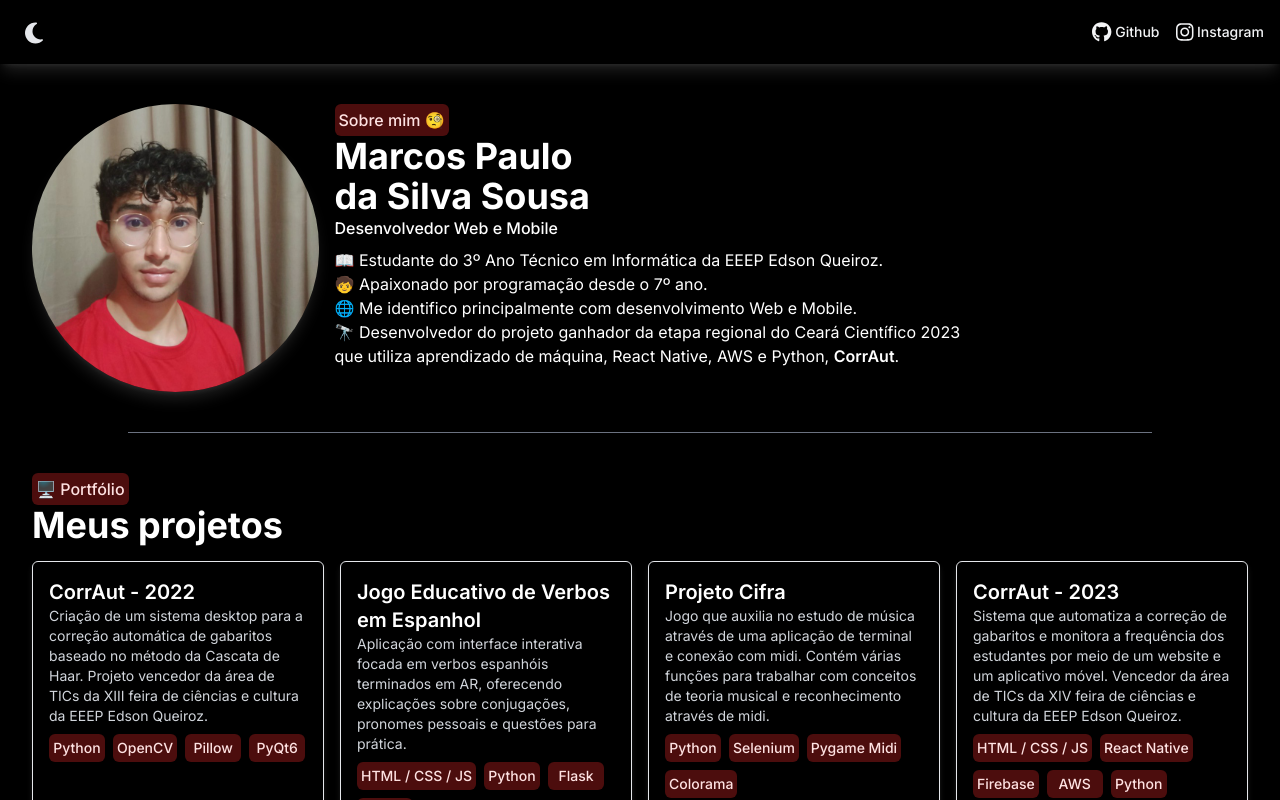
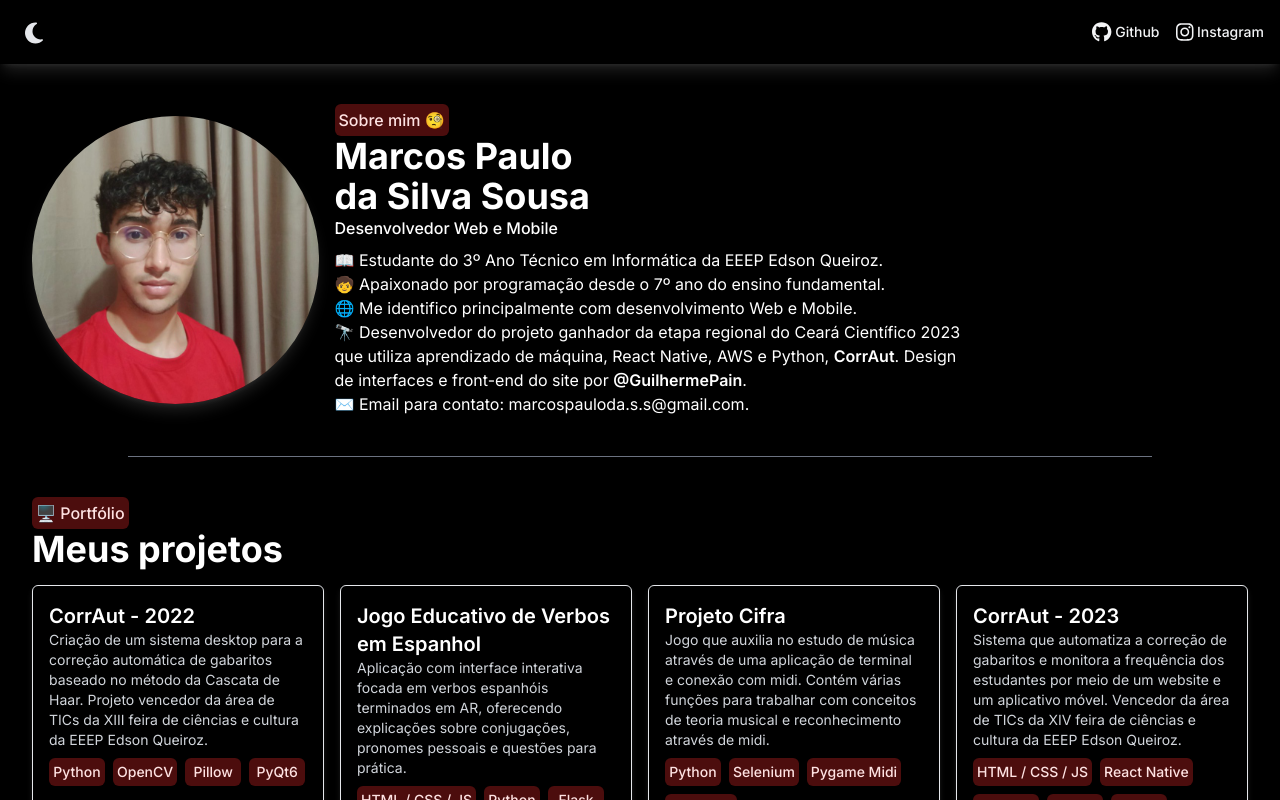
Before and after one commit to marcos-sousa-404/portfolio, a Next.js app: page / in a window 1280 px wide. Shown: the top 800 px of the page. Built offline with nearby package versions, Linux system fonts and the light colour scheme.

Commit message:
Adição de texto

```diff
--- a/src/app/page.tsx
+++ b/src/app/page.tsx
@@ -83,7 +83,10 @@ export default function Home() {
                 📖 Estudante do 3º Ano Técnico em Informática da EEEP Edson
                 Queiroz.
               </li>
-              <li>🧒 Apaixonado por programação desde o 7º ano.</li>
+              <li>
+                🧒 Apaixonado por programação desde o 7º ano do ensino
+                fundamental.
+              </li>
               <li>
                 🌐 Me identifico principalmente com desenvolvimento Web e
                 Mobile.
@@ -99,8 +102,17 @@ export default function Home() {
                 >
                   CorrAut
                 </a>
+                . Design de interfaces e front-end do site por{" "}
+                <a
+                  className="font-semibold"
+                  target="_blank"
+                  href="https://github.com/GuilhermePain"
+                >
+                  @GuilhermePain
+                </a>
                 .
               </li>
+              <li>✉️ Email para contato: marcospauloda.s.s@gmail.com.</li>
             </ul>
           </div>
         </section>
--- a/src/components/Card.tsx
+++ b/src/components/Card.tsx
@@ -27,7 +27,7 @@ export function Card(props: {
         <a
           target="_blank"
           href={`https://github.com/Maruquitus/${props.githubName}`}
-          className="mt-auto absolute bottom-4 right-4 w-[78] duration-300 hover:scale-105 cursor-pointer"
+          className="mt-auto absolute dark:bg-black bg-white rounded-full bottom-4 right-4 w-[78] duration-300 hover:scale-105 cursor-pointer"
         >
           <FontAwesomeIcon
             className="h-6 dark:text-white mt-auto float-right"
```
